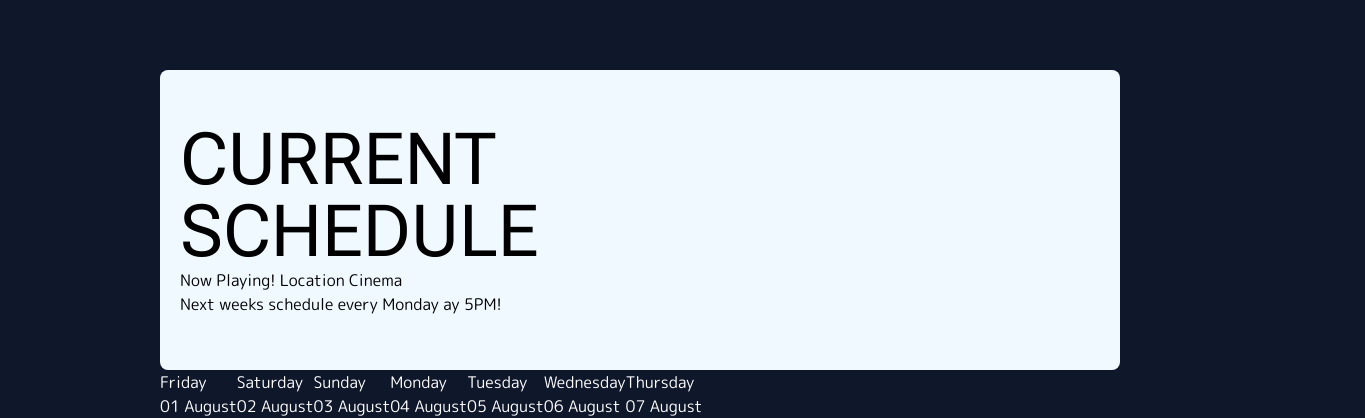
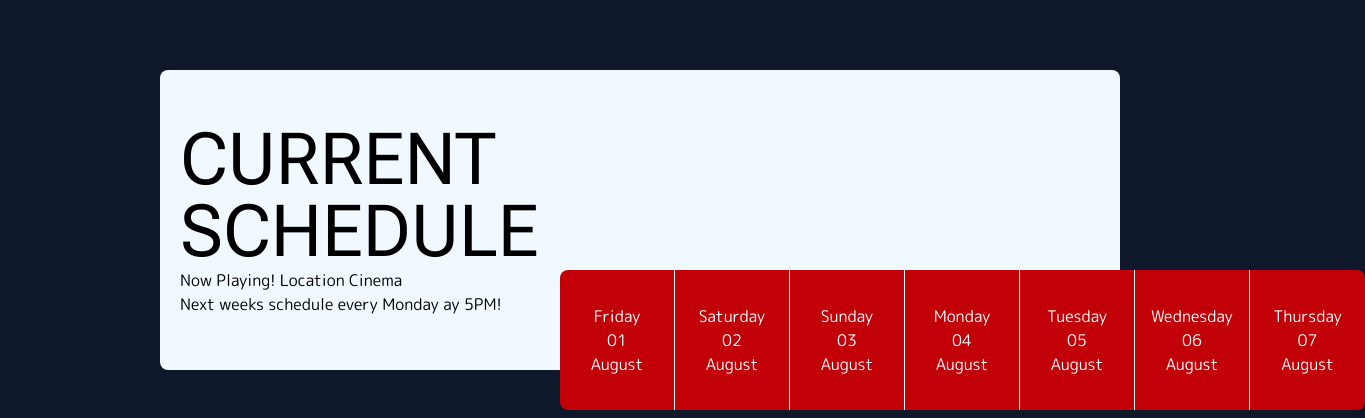
Before and after one commit to bchanowski/ReactCinema, a React (Vite) app: page / in a window 1280 px wide. Shown: the part 753-1171 px from the top of the page, 1365 px wide, since content can reach past the window. Built offline with nearby package versions, Linux system fonts and the light colour scheme; a web font is replaced by a local one.

Commit message:
Styled Date Picker

```diff
--- a/src/components/Schedule/DatePicker.tsx
+++ b/src/components/Schedule/DatePicker.tsx
@@ -1,8 +1,3 @@
-const today = new Date();
-const dayLong = today.toLocaleDateString("eng", { weekday: "long" });
-const dayShort = String(today.getDate()).padStart(2, "0");
-const month = today.toLocaleString("eng", { month: "long" });
-
 const dates: Date[] = [];
 
 for (let i = 0; i < 7; i++) {
@@ -13,15 +8,23 @@ for (let i = 0; i < 7; i++) {
 
 const DatePicker = () => {
   return (
-    <div className="text-white flex">
+    <div className="flex w-[805px] h-[140px] justify-between bg-red-700 rounded-lg absolute left-130 top-50 text-white">
       {dates.map((date, index) => (
-        <p key={index}>
-          {date.toLocaleDateString("eng", { weekday: "long" })}
-          <p>
-            {String(date.getDate()).padStart(2, "0")}{" "}
+        <span
+          key={index}
+          className={
+            "flex flex-col justify-center items-center w-[115px] pl-2 pr-2 hover:bg-red-600 h-[140px] cursor-pointer " +
+            (index !== 6 ? "border-r-1" : "rounded-br-lg rounded-tr-lg") +
+            (index === 0 ? " rounded-bl-lg rounded-tl-lg" : "")
+          }
+        >
+          {date.toLocaleDateString("eng", { weekday: "long" })}{" "}
+          <p className="text-center">
+            {String(date.getDate()).padStart(2, "0")}
+            <br />
             {date.toLocaleString("eng", { month: "long" })}
           </p>
-        </p>
+        </span>
       ))}
     </div>
   );
--- a/src/components/Schedule/MovieSchedule.tsx
+++ b/src/components/Schedule/MovieSchedule.tsx
@@ -3,7 +3,7 @@ import DatePicker from "./DatePicker";
 
 const MovieSchedule = () => {
   return (
-    <div className="w-full sm:w-[635px] md:w-[1024px] xl:w-[1200px] 2xl:w-[1400px] flex justify-center">
+    <div className="w-full sm:w-[635px] md:w-[1024px] xl:w-[1200px] 2xl:w-[1400px] flex justify-center relative">
       <div className="w-[80%] h-[300px] bg-sky-50 rounded-lg">
         <div className="flex justify-center flex-col h-full ml-5 w-[60%]">
           <Title text="CURRENT SCHEDULE" side="left" color="black" />
```
